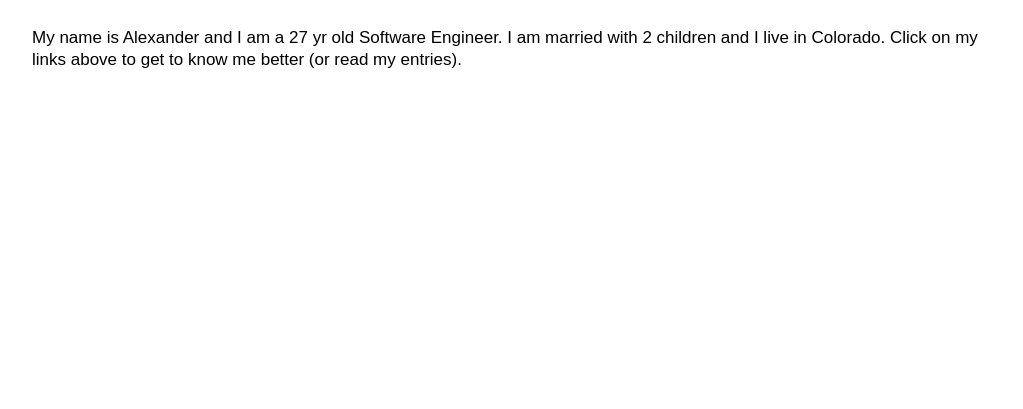
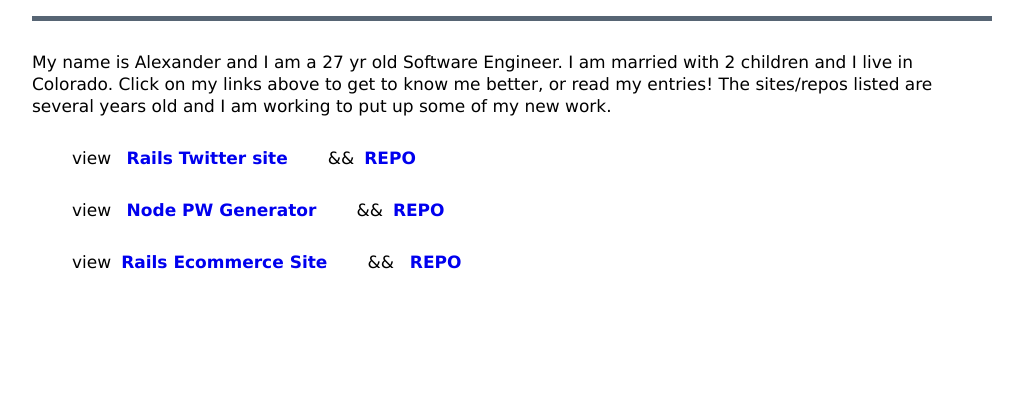
Before and after one commit to alexanderames/gatsbyBlog, a Gatsby site: page /about in a window 1280 px wide. Shown: the part 391-800 px from the top of the page, without its empty margins (128-1151 px from the left). Built offline with nearby package versions, Linux system fonts and the light colour scheme; Gatsby itself is replaced by a stand-in of ours.

Commit message:
finalize styling and link outside work to the app

```diff
--- a/src/components/header.js
+++ b/src/components/header.js
@@ -35,9 +35,7 @@ const SocialButton = (props) => {
 }
 
 export default () => (
-
       <header className={styles.container}>
-
         <div className={styles.row}>
           <HeaderLink to='/' text='ARTICLES' />
           <HeaderLink to='/about' text='ABOUT' />
@@ -46,5 +44,4 @@ export default () => (
           <SocialButton site='twitter' username='amesdev'></SocialButton>
         </div>
       </header>
-
 )
--- /dev/null
+++ b/src/markdown/oldnNew.md
@@ -0,0 +1,18 @@
+---
+title: "4 yrs in review."
+date: "2019-05-07"
+image: "https://source.unsplash.com/150x150/?welcome"
+keywords: "keyboard"
+---
+
+#New Work
+
+My newest work, you're looking at! This blog is written in Gatsby, [check out my repo](https://github.com/alexanderames/gatsbyBlog), and I took great pride in making it. I am also proud of a [Rails API](https://github.com/alexanderames/bcc-api) I built. Originally I created it for a coding challenge but I decided to go back and fully vet my ideas. It is connected to a [React app that I made from scratch](https://github.com/alexanderames/bcc). The user experience leaves something to be desired but the backend code is well thought out.
+
+#Old Work
+
+Nevertheless, it's been a good learning experience. Being able to go through my old code and check out some of the  techniques I hadn't quite picked up yet. My ability to make consistent CSS is lacking. The UI in general is elementary. Despite those shortcomings I still managed to throw together user authentication, to sign into the some of the applications. I also created a shopping cart and a way to filter posts by use of hash tags. At the time I thought that these things were impossible but now its something I incorporate everyday at work.
+
+##Cheers!
+
+On a final note, I made this blog so that employers who ask for more than a GitHub and LinkedIn account can come here and get all that and much more! I hope you enjoyed walking down memory lane with me. I look forward to writing more as the days go on :)
--- a/src/markdown/welcome.md
+++ b/src/markdown/welcome.md
@@ -1,5 +1,5 @@
 ---
-title: "Thanks for reading!"
+title: "A few words about the developer."
 date: "2019-05-01"
 image: "https://source.unsplash.com/150x150/?welcome"
 keywords: "vw"
--- a/src/pages/about.js
+++ b/src/pages/about.js
@@ -5,9 +5,51 @@ import Title from '../components/title'
 export default () => (
   <Layout>
     <Title text='About'/>
-
     <p>
-      My name is Alexander and I am a 27 yr old Software Engineer. I am married with 2 children and I live in Colorado. Click on my links above to get to know me better (or read my entries).
+      My name is Alexander and I am a 27 yr old Software Engineer. I am married with 2 children and I live in Colorado. Click on my links above to get to know me better, or read my entries! The sites/repos listed are several years old and I am working to put up some of my new work.
     </p>
+    <ul>
+      <li className="siteBox">view <a
+        rel="noopener noreferrer"
+        href="https://twitter-hack.herokuapp.com"
+        target="_blank"
+        className="link">Rails Twitter site</a>
+         &&
+         <a
+          rel="noopener noreferrer"
+          href="https://github.com/alexanderames/twitterhacker"
+          target="_blank"
+          className="link">REPO
+        </a>
+      </li>
+      <li className="siteBox">view <a
+        rel="noopener noreferrer"
+        href="https://quiet-spire-32014.herokuapp.com/"
+        target="_blank"
+        className="link">Node PW Generator</a>
+         &&
+         <a
+            rel="noopener noreferrer"
+            href="https://github.com/alexanderames/pw-generator"
+            target="_blank"
+            className="link">REPO
+            </a>
+      </li>
+      <li className="siteBox">view
+        <a
+          rel="noopener noreferrer"
+          href="https://la-t.herokuapp.com/"
+          target="_blank"
+          className="link">Rails Ecommerce Site
+        </a>
+         &&
+        <a
+          rel="noopener noreferrer"
+          href="https://github.com/alexanderames/ecomm"
+          target="_blank"
+          className="link"> REPO
+        </a>
+        </li>
+    </ul>
   </Layout>
 )
--- a/src/pages/index.js
+++ b/src/pages/index.js
@@ -7,7 +7,7 @@ export default () => (
   <Layout>
     <Title text='Welcome'/>
     <p>
-      If you are a software developer who has made a blog app, and you've arrived at a blog app, you might not even get a chance to read this because you may be thinking <i>Oh god, not another blog app</i>. That's fine. But this isn't just any blog app written by just any dev. This is the space where I feel free to write, code, rant, and show off what I got. Enjoy ;)
+      If you are a software developer who has made a blog app, and you've arrived at a blog app, you might be thinking <i>Oh god, not another blog app</i>. That's fine. But this isn't just any blog app written by just any dev. This is the space where I feel free to write, code, rant, and show off what I got. Enjoy ;)
     </p>
     <ArticleList />
   </Layout>
--- a/src/styles/global.css
+++ b/src/styles/global.css
@@ -1,6 +1,56 @@
 body {
-  font-family: Arial, Helvetica, sans-serif;
+  font-family: Verdana, Geneva, Tahoma, sans-serif;
   font-size: 17px;
   line-height: 22px;
   margin: 0px;
 }
+
+p {
+  margin-bottom: 30px;
+}
+
+ul {
+  margin-top: 30px;
+  margin-bottom: 30px;
+}
+
+li {
+  list-style-type: none
+}
+
+a {
+  margin-left: 10px;
+  margin-right: 10px;
+}
+
+.link {
+  color: $color-pallete-1;
+  font-size: 17px;
+  font-weight: bold;
+  text-decoration: none;
+
+  &:hover {
+    color: $color-pallete-2;
+  }
+
+  &:not(:last-child) {
+    padding-right: 30px;
+  }
+
+}
+
+.siteBox {
+  margin-bottom: 30px;
+  border-bottom: 1px dotted $color-pallete-6;
+  width: $container-width;
+  transition: all 0.25s ease;
+  box-shadow: inset 0 0 0 0 $color-pallete-4;
+
+    &:hover {
+      cursor: pointer;
+
+      @media screen and (min-width: 960px) {
+        box-shadow: inset $site-width 0 0 0 $color-pallete-7;
+      }
+    }
+  }
```
Also changed, not shown: static/favicon.ico.
